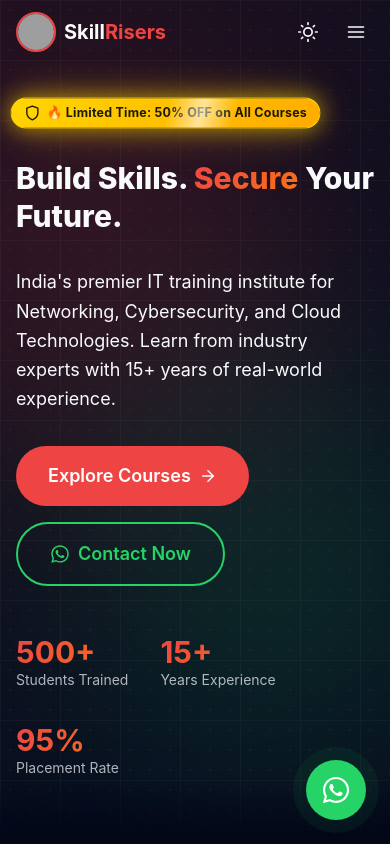
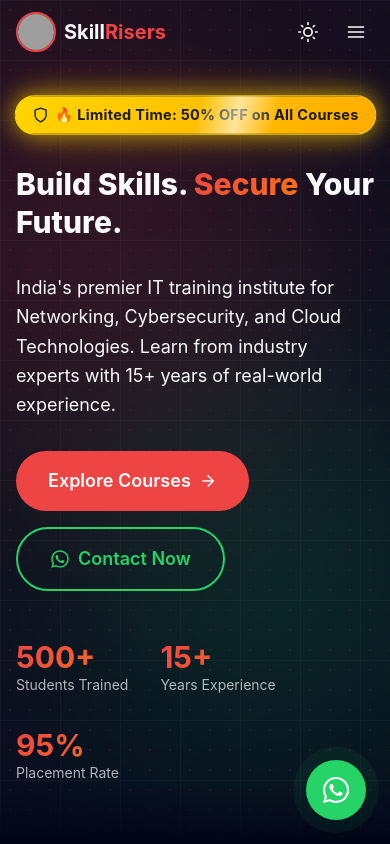
Before and after one commit to shivamssingh3098/skill-rise-frontend, a React (Vite) app: page / in a window 390 px wide. Shown: the top 844 px of the page. Built offline with nearby package versions, Linux system fonts and the light colour scheme; grey boxes are pictures that could not be loaded.

Commit message:
change discount section

```diff
--- a/src/components/HeroSection.jsx
+++ b/src/components/HeroSection.jsx
@@ -60,10 +60,10 @@ export default function HeroSection() {
               initial={{ opacity: 0, y: 20 }}
               animate={{ opacity: 1, y: 0 }}
               transition={{ duration: 0.5 }}
-              className="fade-in-up"
+              className="fade-in-up text-center sm:text-left"
             >
               <span
-                className="inline-flex items-center gap-1.5 sm:gap-2 px-3 sm:px-5 py-1.5 sm:py-2.5 rounded-full text-xs sm:text-base font-bold badge-pulse"
+                className="inline-flex items-center gap-1.5 sm:gap-2 px-4 sm:px-5 py-2 sm:py-2.5 rounded-full text-sm sm:text-base font-bold badge-pulse"
                 style={{
                   background: "linear-gradient(135deg, #FFD600 0%, #FFAB00 100%)",
                   color: "#1a1a00",
```
